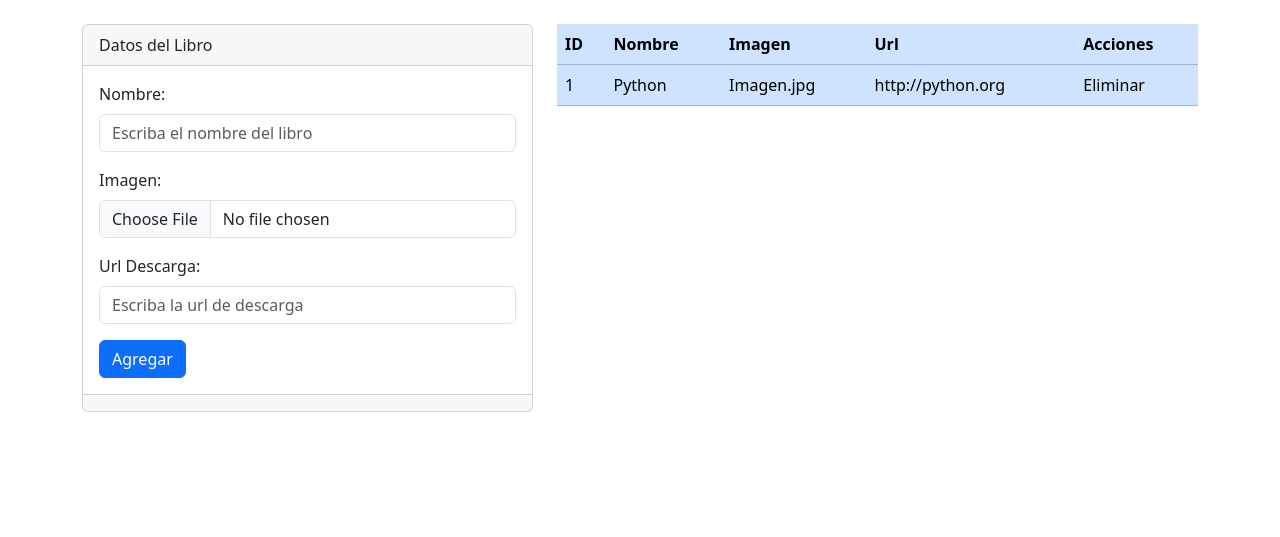
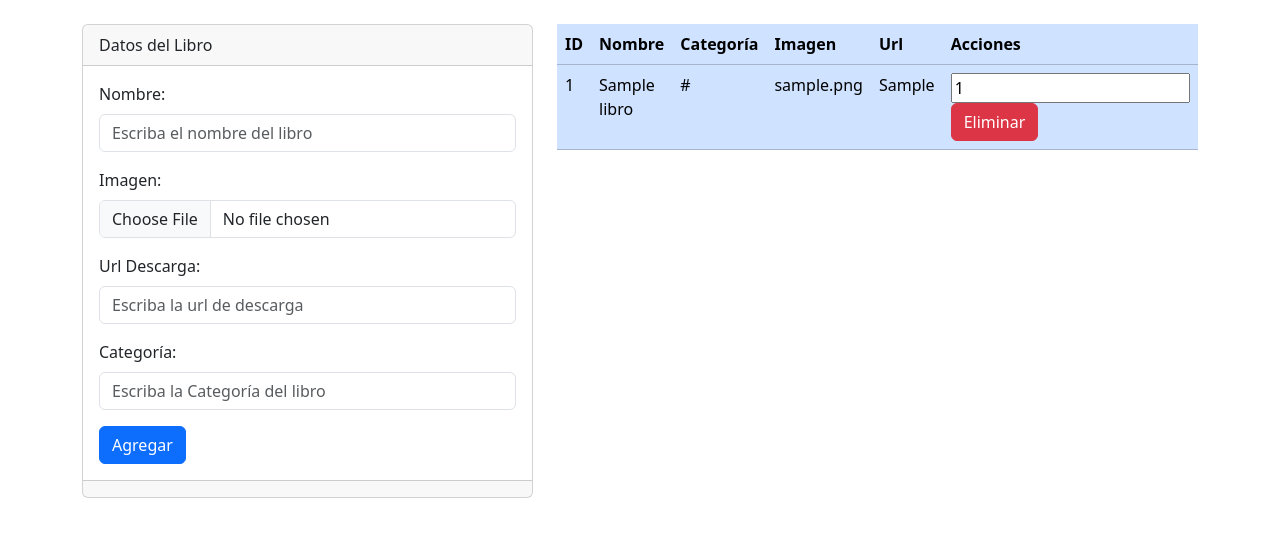
Before and after one commit to Codemaker83639/Bytebooks, a Flask app: page /Admin/Libros in a window 1280 px wide. Shown: the part 56-593 px from the top of the page. Run offline with Flask 3, Linux system fonts and the light colour scheme; tables that the repository leaves empty or names only in its code hold one stand-in row (values such as "Sample post"); some libraries are stand-ins or nearby versions.

Commit message:
En proceso

```diff
--- a/Templates/Admin/Libros.html
+++ b/Templates/Admin/Libros.html
@@ -26,6 +26,11 @@
                             <input type="text" class="form-control" name="txtUrl" id="txtUrl" aria-describedby="helpId"
                                 placeholder="Escriba la url de descarga">
                         </div>
+                        <div class="mb-3">
+                            <label for="txtCategoria" class="form-label">Categoría:</label>
+                            <input type="text" class="form-control" name="txtCategoria" id="txtCategoria"
+                                aria-describedby="helpId" placeholder="Escriba la Categoría del libro">
+                        </div>
 
                         <button type="submit" class="btn btn-primary">
                             Agregar
@@ -44,19 +49,31 @@
                         <tr>
                             <th scope="col">ID</th>
                             <th scope="col">Nombre</th>
+                            <th scope="col">Categoría</th>
                             <th scope="col">Imagen</th>
                             <th scope="col">Url</th>
                             <th scope="col">Acciones</th>
                         </tr>
                     </thead>
                     <tbody>
-                        <tr class="">
-                            <td>1</td>
-                            <td>Python</td>
-                            <td>Imagen.jpg</td>
-                            <td>http://python.org</td>
-                            <td>Eliminar</td>
+                        {% for libro in Libros %}
+                        <tr>
+                            <td>{{ libro[0] }}</td>
+                            <td>{{ libro[1] }}</td>
+                            <td>{{ libro[2] }}</td>
+                            <td>{{ libro[3] }}</td>
+                            <td>{{ libro[4] }}</td>
+                            <td>
+
+                                <form action="/Admin/Libros/borrar" method="post"></form>
+                                <input value="{{ libro[0] }}" type="text" name="txtID" id="txtID">
+                                <button type="submit" class="btn btn-danger">
+                                    Eliminar
+                                </button>
+
+                            </td>
                         </tr>
+                        {% endfor %}
                     </tbody>
                 </table>
             </div>
--- a/app.py
+++ b/app.py
@@ -1,7 +1,16 @@
-from flask import Flask
-from flask import render_template, request, redirect
+from flask import Flask, render_template, request, redirect
+from flask_mysqldb import MySQL
 
-app=Flask (__name__)
+app = Flask(__name__)
+
+# Configuración de conexión a MySQL
+app.config['MYSQL_HOST'] = 'localhost'
+app.config['MYSQL_USER'] = 'root'
+app.config['MYSQL_PASSWORD'] = ''
+app.config['MYSQL_DB'] = 'bytebooks'
+
+# Inicializar la extensión MySQL
+mysql = MySQL(app)
 
 @app.route('/')
 def inicio():
@@ -25,19 +34,54 @@ def Admin_Login():
 
 @app.route('/Admin/Libros')
 def Admin_Libros():
-    return render_template('Admin/Libros.html')
+
+    # Ejemplo de consulta para verificar la conexión
+    cur = mysql.connection.cursor()
+    cur.execute("SELECT * FROM `libros`")
+    libros = cur.fetchall()
+    print(f"MySQL version: {libros[0]}")
+    cur.close()
+    return render_template("Admin/Libros.html", Libros=libros)
+
 
 @app.route('/Admin/Libros/guardar', methods=['POST'])
 def Admin_Libros_guardar():
-    _nombre=request.form['txtNombre']
-    _url=request.form['txtUrl']
-    _archivo=request.files['txtImagen']
+    _nombre = request.form['txtNombre']
+    _url = request.form['txtUrl']
+    _archivo = request.files['txtImagen']
+    _categoria = request.form['txtCategoria']
 
-    print (_nombre)
-    print (_url)
-    print (_archivo)
+    print(_nombre)
+    print(_url)
+    print(_archivo)
+    print(_categoria)
+
+    # Guardar datos en la base de datos
+    cur = mysql.connection.cursor()
+    cur.execute("INSERT INTO libros (nombre_libro, url, imagen, categoria) VALUES (%s, %s, %s, %s)", (_nombre, _url, _archivo.filename,  _categoria))
+    mysql.connection.commit()
+    cur.close()
 
     return redirect('/Admin/Libros')
 
-if __name__ =='__main__':
+@app.route('/Admin/Libros/borrar', methods=['POST'])
+def Admin_Libros_borrar():
+    _id = request.form['txtId']
+    print(_id)
+
+    conexion=mysql.connect()
+    cursor= conexion.cursor()
+    cursor.execute("SELECT * FROM `libros`  WHERE id=%s",(_id))
+    libro=cursor.fetchall()
+    conexion.commit()
+    print(libro)
+
+    conexion=mysql.connect()
+    cursor= conexion.cursor()
+    cursor.execute("DELETE FROM libros WHERE id=%s",(_id))
+    conexion.commit()
+
+    return redirect('/Admin/Libros')
+
+if __name__ == '__main__':
     app.run(debug=True)
```
